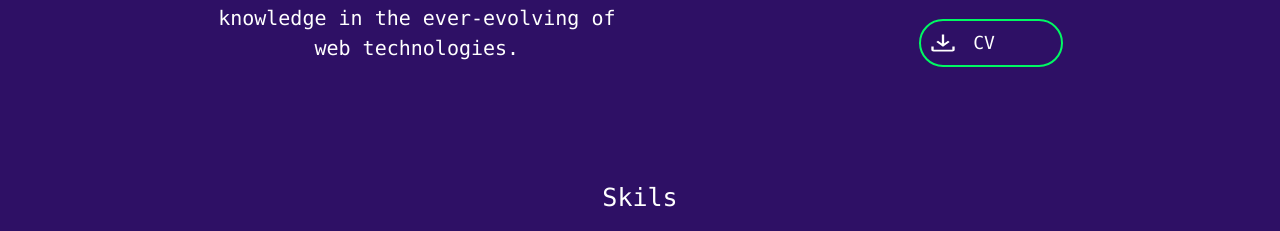
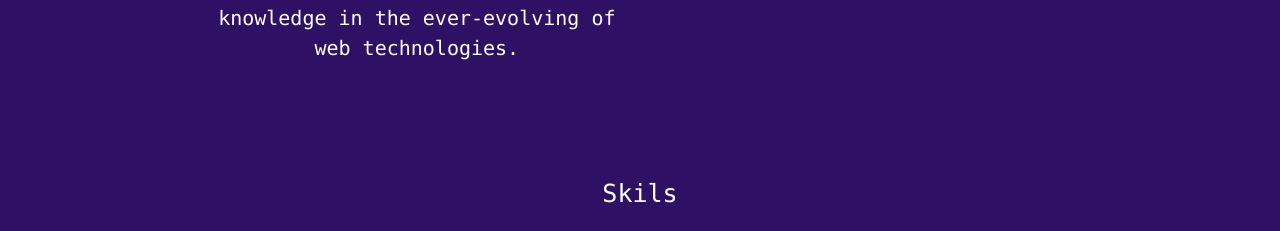
Before and after one commit to Miron-Silviu/portofolio, a website: page index.html in a window 1280 px wide. Shown: the part 465-696 px from the top of the page. Drawn offline with Linux system fonts and the light colour scheme.

Commit message:
Delete CV button

```diff
--- a/index.html
+++ b/index.html
@@ -102,10 +102,7 @@
                                 class="w-7 flex xs:flex-wrap mr-4 " src="./icons/download_icon.svg"
                                 alt="download">CV</a>
 
-                                 <a aria-label="CV" href="file_path" download="file_name"
-                            class="text-white xs:w-24 xs:flex-wrap text-lg  mt-6 p-2 rounded-3xl  w-33 flex bg-gradient-to-r transition ease-in-out delay-15  hover:-translate-y-1 hover:scale-110  duration-300 border-solid border-2 border-[#00F963]"><img
-                                class="w-7 flex xs:flex-wrap mr-4 " src="./icons/download_icon.svg"
-                                alt="download">CV</a>
+
                     </li>
                 </ul>
             </div>
--- a/tailwind.config.js
+++ b/tailwind.config.js
@@ -1,6 +1,6 @@
 /** @type {import('tailwindcss').Config} */
 module.exports = {
-  content: ["./portofolio/*.{html,js}"],
+  content: ["./protofolio/*.{html,js}"],
   theme: {
 
     screens: {
```
